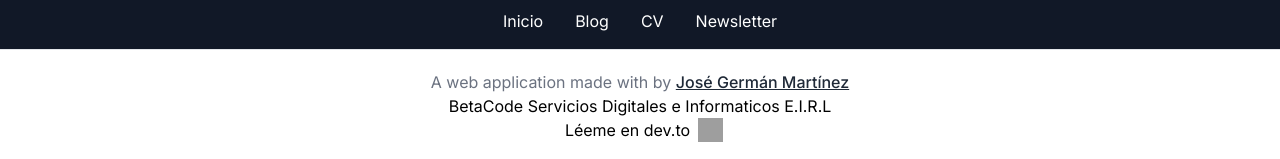
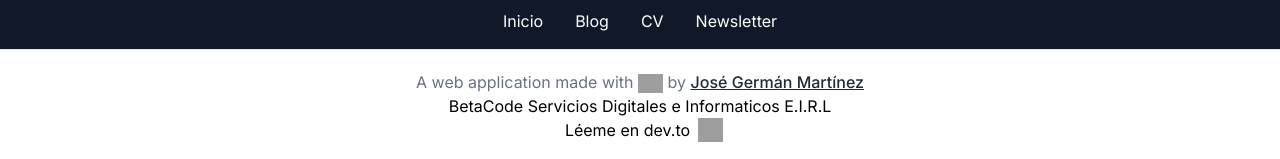
Before and after one commit to JoseGermanx/cv-app, a Next.js app: page / in a window 1280 px wide. Shown: the part 2411-2570 px from the top of the page. Built offline with nearby package versions, Linux system fonts and the light colour scheme; grey boxes are pictures that could not be loaded.

Commit message:
feat: agregar logo de netx al footer

```diff
--- a/src/app/ui/Footer.tsx
+++ b/src/app/ui/Footer.tsx
@@ -8,7 +8,14 @@ const Footer = () => {
     <NavBarBottom />
     <div className="w-full border-t border-gray-200 bg-white py-5 text-center">
     <p className="text-gray-500">
-      A web application made with by {" "}
+      A web application made with <Image
+        src="https://simpleicons.org/icons/nextdotjs.svg"
+        alt="Next.js"
+        width={25}
+        height={25}
+        className="inline"
+      />{" "}
+       by {" "}
       <a
         className="font-medium text-gray-800 underline transition-colors"
         href="https://jgxdev.com"
```
